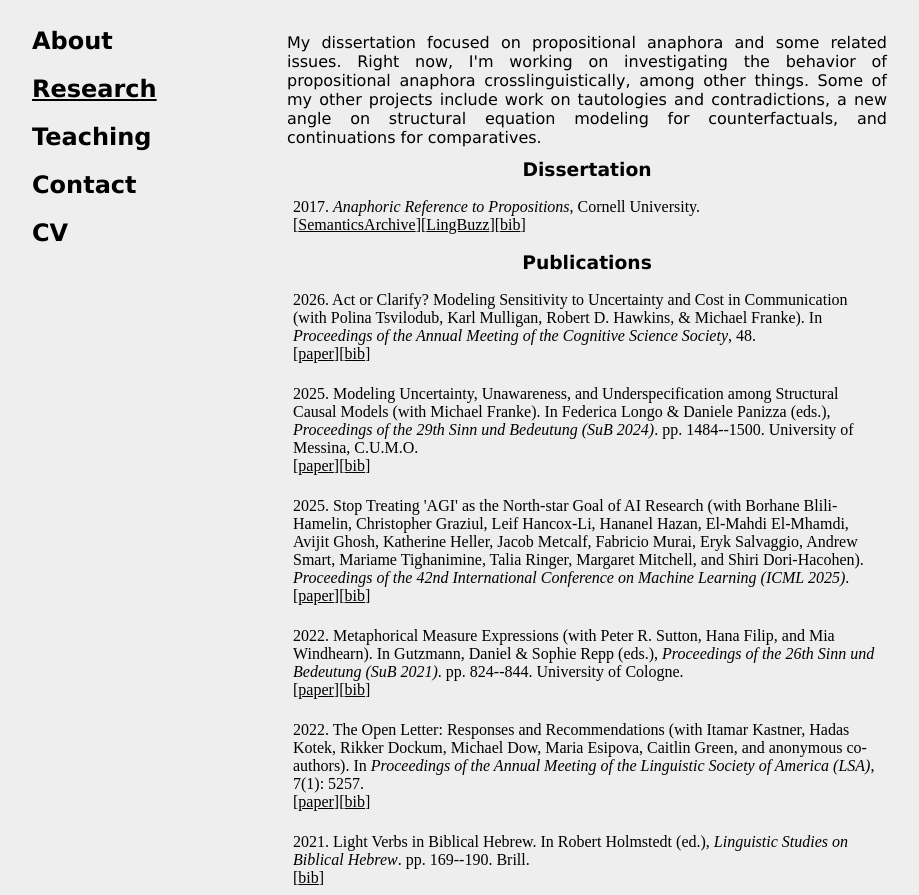
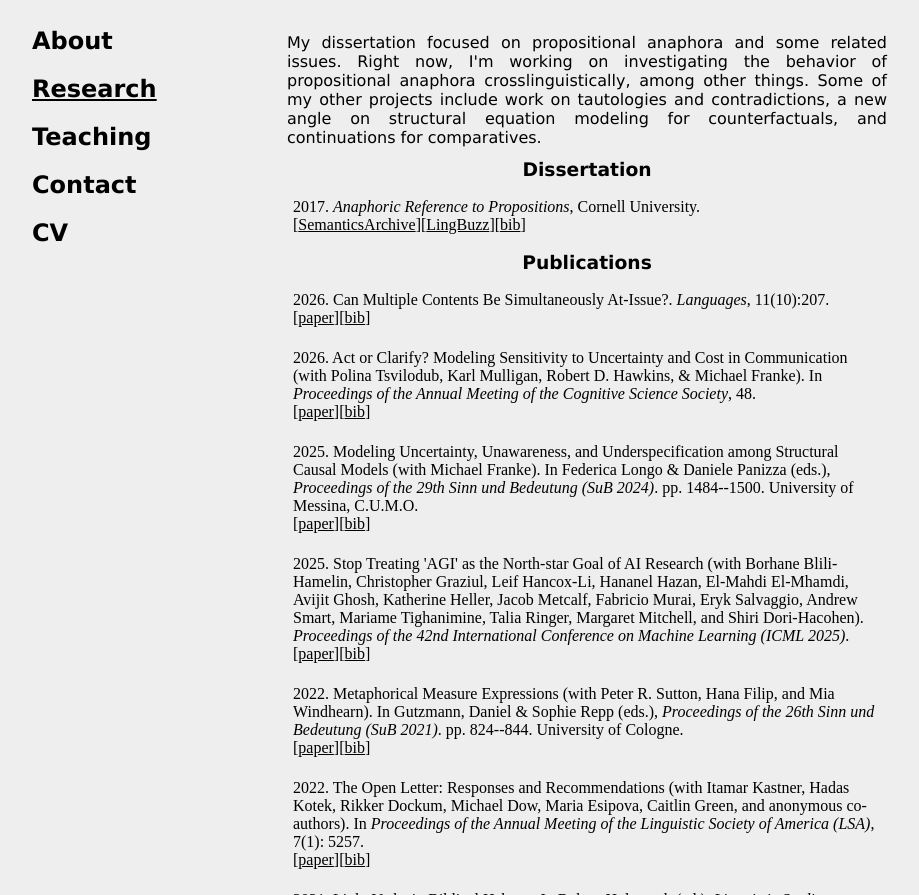
Before and after one commit to TSnider/snider, a plain HTML site: page research.html in a window 1280 px wide. Shown: the part 205-1100 px from the top of the page, without its empty margins (68-987 px from the left). Drawn offline with Linux system fonts and the light colour scheme.

Commit message:
Add MultiAI to research.html

```diff
--- a/research.html
+++ b/research.html
@@ -63,6 +63,10 @@
 
 <table border="0" cellspacing="2" cellpadding="4">
 
+<tr class="spaceUnder">
+<td>2026. Can Multiple Contents Be Simultaneously At-Issue?. <i>Languages</i>, 11(10):207.
+  <br>[<a href='https://doi.org/10.3390/languages11100207' target="_blank">paper</a>][<a href='./bibtex.html#snider_2026_multi' target="_blank">bib</a>]</td>
+</tr>
 
 <tr class="spaceUnder">
 <td>2026. Act or Clarify? Modeling Sensitivity to Uncertainty and Cost in Communication (with Polina Tsvilodub, Karl Mulligan, Robert D. Hawkins, & Michael Franke). In <i>Proceedings of the Annual Meeting of the Cognitive Science Society</i>, 48.
```
